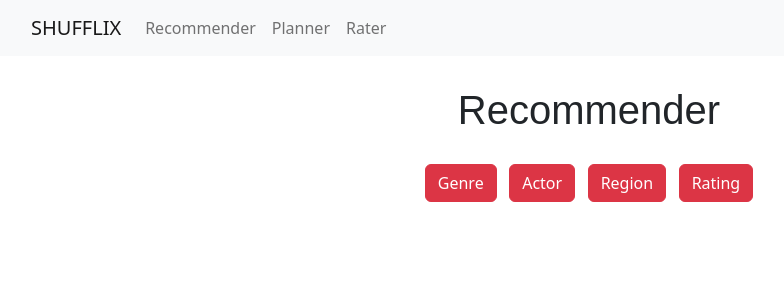
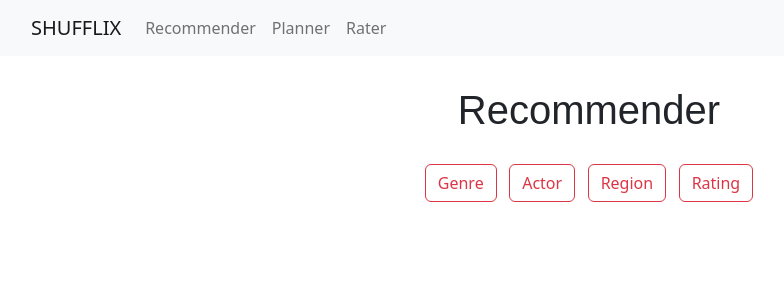
Before and after one commit to NeilGGopal/MovieRecommender, a React (Create React App) app in the folder react-app/: page /recommend in a window 1280 px wide. Shown: the top 300 px of the page, without its empty margins (51-835 px from the left). Built offline with nearby package versions, Linux system fonts and the light colour scheme.

Commit message:
buttons for planner page

```diff
--- a/react-app/public/index.html
+++ b/react-app/public/index.html
@@ -24,7 +24,7 @@
       work correctly both with client-side routing and a non-root public URL.
       Learn how to configure a non-root public URL by running `npm run build`.
     -->
-    <title>React App</title>
+    <title>SHUFFLIX</title>
   </head>
   <body>
     <noscript>You need to enable JavaScript to run this app.</noscript>
--- a/react-app/src/App.css
+++ b/react-app/src/App.css
@@ -18,23 +18,6 @@
   justify-content: center;
   font-size: calc(10px + 2vmin);
   color: white;
-}
-
-.App-btn-danger {
-  --bs-btn-color: #fff;
-  --bs-btn-bg: #dc3545;
-  --bs-btn-border-color: #dc3545;
-  --bs-btn-hover-color: #fff;
-  --bs-btn-hover-bg: #bb2d3b;
-  --bs-btn-hover-border-color: #b02a37;
-  --bs-btn-focus-shadow-rgb: 225,83,97;
-  --bs-btn-active-color: #fff;
-  --bs-btn-active-bg: #b02a37;
-  --bs-btn-active-border-color: #a52834;
-  --bs-btn-active-shadow: inset 0 3px 5px rgba(0, 0, 0, 0.125);
-  --bs-btn-disabled-color: #fff;
-  --bs-btn-disabled-bg: #dc3545;
-  --bs-btn-disabled-border-color: #dc3545;
 }
 
 .mainhdr {
--- a/react-app/src/App.js
+++ b/react-app/src/App.js
@@ -13,7 +13,7 @@ function App() {
         {/* <Landing /> */}
       {/* </main> */}
     </div>
-  );
+  );git
 }
 
 export default App;
--- a/react-app/src/components/Landing.js
+++ b/react-app/src/components/Landing.js
@@ -11,12 +11,12 @@ function Landing() {
         <img src={logo} className="App-logo" alt="logo" />
           <header className="mainhdr">SHUFFLIX</header>
           <Link to="/recommend">
-            <Button variant="btn btn-danger">Recommender</Button>
+            <Button variant="btn btn-outline-danger">Recommender</Button>
           </Link>
           &nbsp;
           &nbsp;
           <Link to="/planner">
-            <Button variant="btn btn-danger">Planner</Button>
+            <Button variant="btn btn-outline-danger">Planner</Button>
           </Link>
     </div>
   );
--- a/react-app/src/components/Planner.js
+++ b/react-app/src/components/Planner.js
@@ -7,6 +7,8 @@ function Planner() {
         <br></br>
         <header className="hdr">Planner</header>
          <br></br>
+         <button class="btn btn-outline-danger">Remove Movie from Watchlist</button>
+         <button class="btn btn-outline-danger">Add Movie to Watchlist</button>
     </div>
   );
 }
--- a/react-app/src/components/Recommend.js
+++ b/react-app/src/components/Recommend.js
@@ -9,16 +9,16 @@ function Recommend() {
           <br></br>
           <header className="hdr">Recommender</header>
           <br></br>
-          <Button variant="btn btn-danger">Genre</Button>
+          <Button variant="btn btn-outline-danger">Genre</Button>
           &nbsp;
           &nbsp;
-          <Button variant="btn btn-danger">Actor</Button>
+          <Button variant="btn btn-outline-danger">Actor</Button>
           &nbsp;
           &nbsp;
-          <Button variant="btn btn-danger">Region</Button>
+          <Button variant="btn btn-outline-danger">Region</Button>
           &nbsp;
           &nbsp;
-          <Button variant="btn btn-danger">Rating </Button>
+          <Button variant="btn btn-outline-danger">Rating </Button>
     </div>
   );
 }
```
Also changed, not shown: 1 other file (tests, documents, lock files or other folders).
